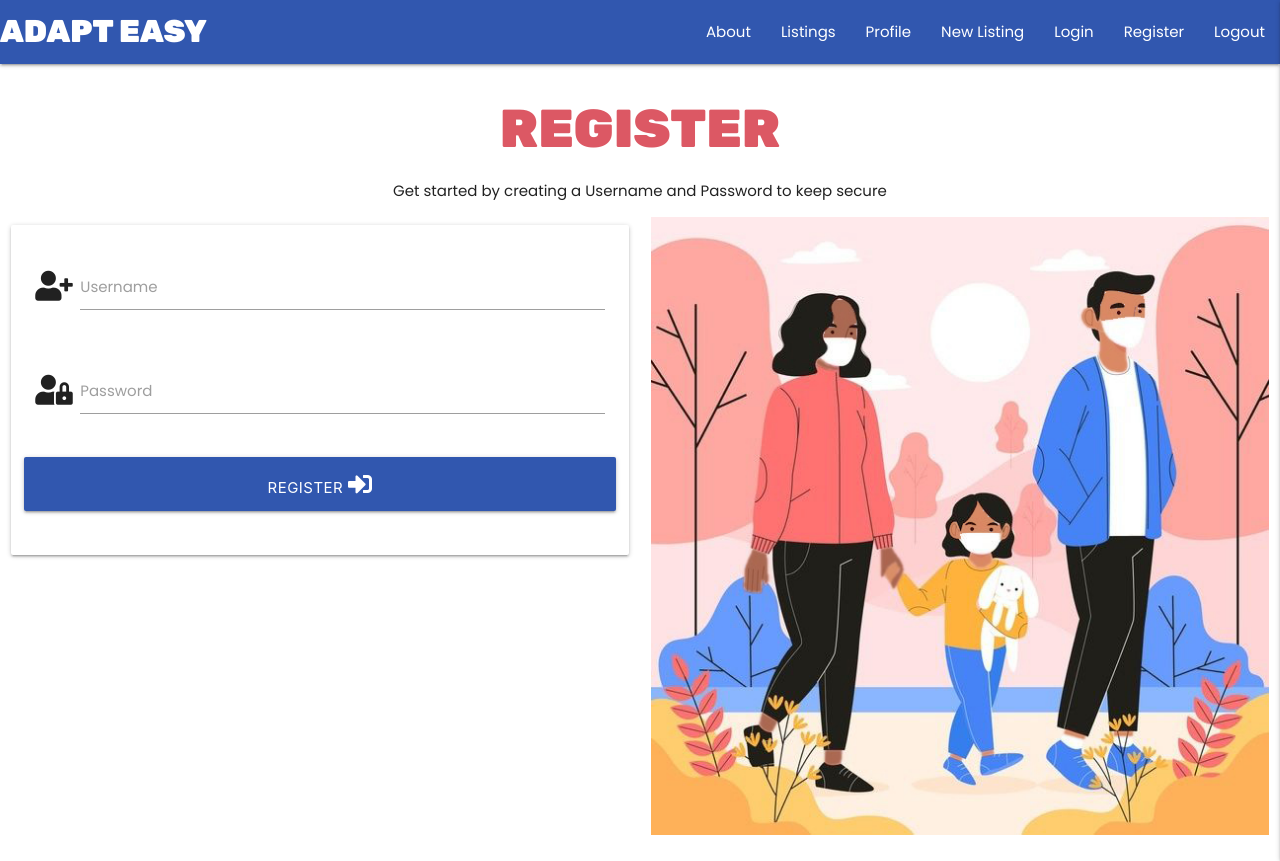
After one commit to lucyrush/adapt-easy, a Flask app: page /register in a window 1280 px wide. The commit adds this page. Run offline with Flask 2, Linux system fonts and the light colour scheme; some libraries are stand-ins or nearby versions.

Commit message:
Add register page form and image

```diff
--- a/static/css/style.css
+++ b/static/css/style.css
@@ -17,3 +17,13 @@ body{
     font-family: 'Rubik', sans-serif;
     text-transform: uppercase;
 }
+
+/* Images */
+
+.register-img {
+    height: 40%;
+}
+
+.btn-large {
+    background-color: #3157Af;
+}
--- a/templates/base.html
+++ b/templates/base.html
@@ -42,7 +42,7 @@
             <li><a href="#">Profile</a></li>
             <li><a href="#">New Listing</a></li>
             <li><a href="#">Login</a></li>
-            <li><a href="#">Register</a></li>
+            <li><a href="{{ url_for('register') }}">Register</a></li>
             <li><a href="#">Logout</a></li>
           </ul>
         </div>
@@ -55,7 +55,7 @@
         <li><a href="#">Profile</a></li>
         <li><a href="#">New Listing</a></li>
         <li><a href="#">Login</a></li>
-        <li><a href="#">Register</a></li>
+        <li><a href="{{ url_for('register') }}">Register</a></li>
         <li><a href="#">Logout</a></li>
       </ul>
     </header>
--- a/templates/listings.html
+++ b/templates/listings.html
@@ -1,7 +1,7 @@
 {% extends "base.html" %}
 {% block content %}
 
-<h2 class="page-heading"> Listings </h2>
+<h2 class="page-heading center-align"> Listings </h2>
 
     {% for adaption in adaptions %}
         {{ adaption.business_name }}<br>
--- /dev/null
+++ b/templates/register.html
@@ -0,0 +1,36 @@
+{% extends "base.html" %}
+{% block content %}
+
+    <h2 class="page-heading center-align"> Register </h2>
+    <p class="page-intro center-align"> Get started by creating a Username and Password to keep secure </p>
+    <div class="row">
+        <form class="col l6 s12 m6 offset-m1" method="POST" action="{{ url_for('register') }}">
+            <div class="card-panel">
+                <!-- username -->
+                <div class="row">
+					<div class="input-field col s12">
+						<i class="fas fa-user-plus prefix"></i>
+						<input id="username" name="username" type="text" class="validate">
+						<label for="username">Username</label>
+					</div>
+                </div>
+                <!-- passowrd -->
+                <div class="row">
+                    <div class="input-field col s12">
+						<i class="fas fa-user-lock prefix"></i>
+                        <input id="password" name="password" type="password" class="validate">
+                        <label for="password">Password</label>
+                    </div>
+                </div>
+                <!-- register -->
+                <div class="row">
+                    <button type="submit" class="col s12 btn-large">
+                        Register <i class="fas fa-sign-in-alt"></i>
+                    </button>
+                </div>
+            </div>
+        </form>
+        <div class="register-img col l6 s12 m6"><img class="responsive-img center-align" src="static/images/FAMILY_COPY.jpg"></div>
+    </div>
+
+{% endblock %}
```
Also changed, not shown: static/images/FAMILY_COPY.jpg (added).
